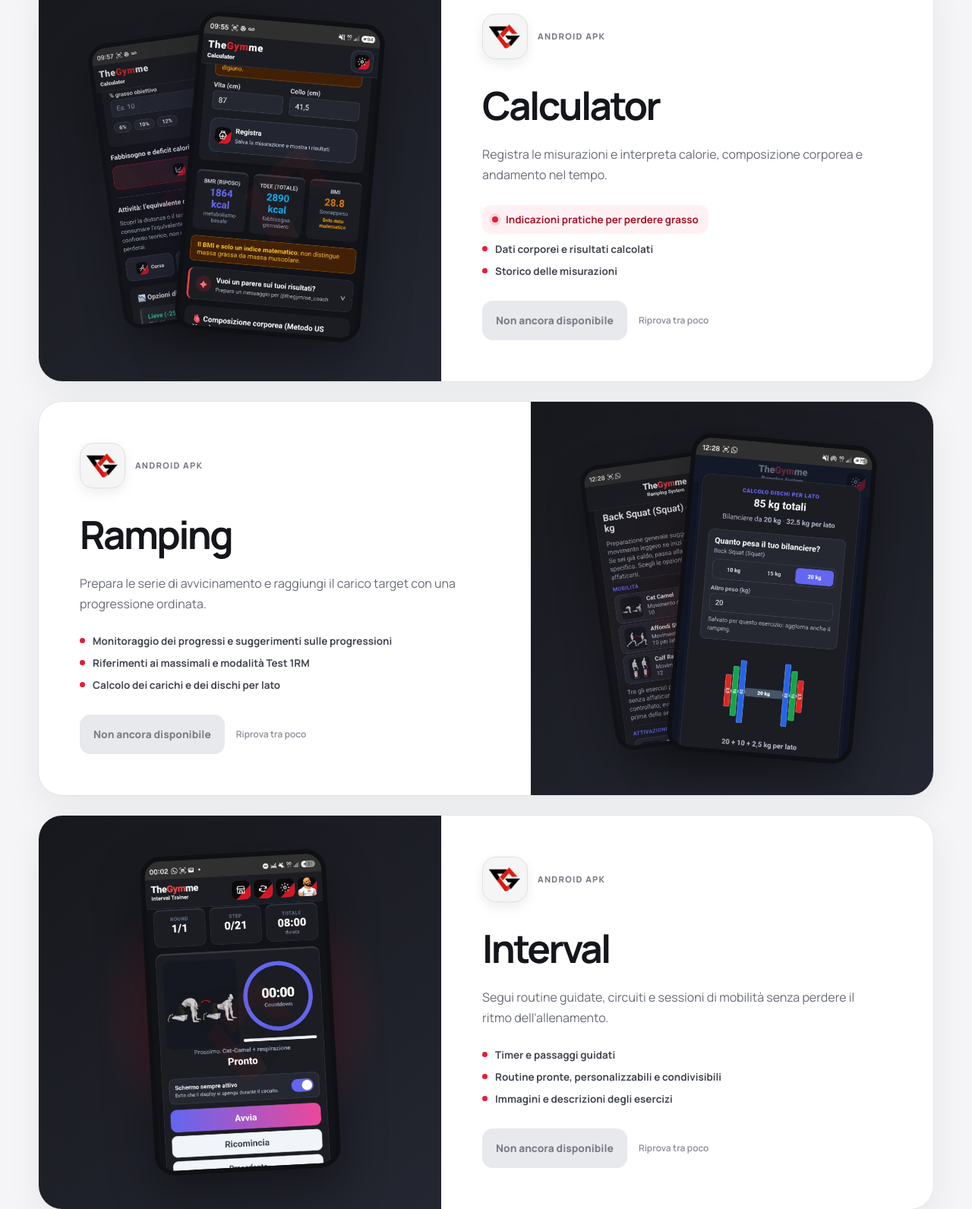
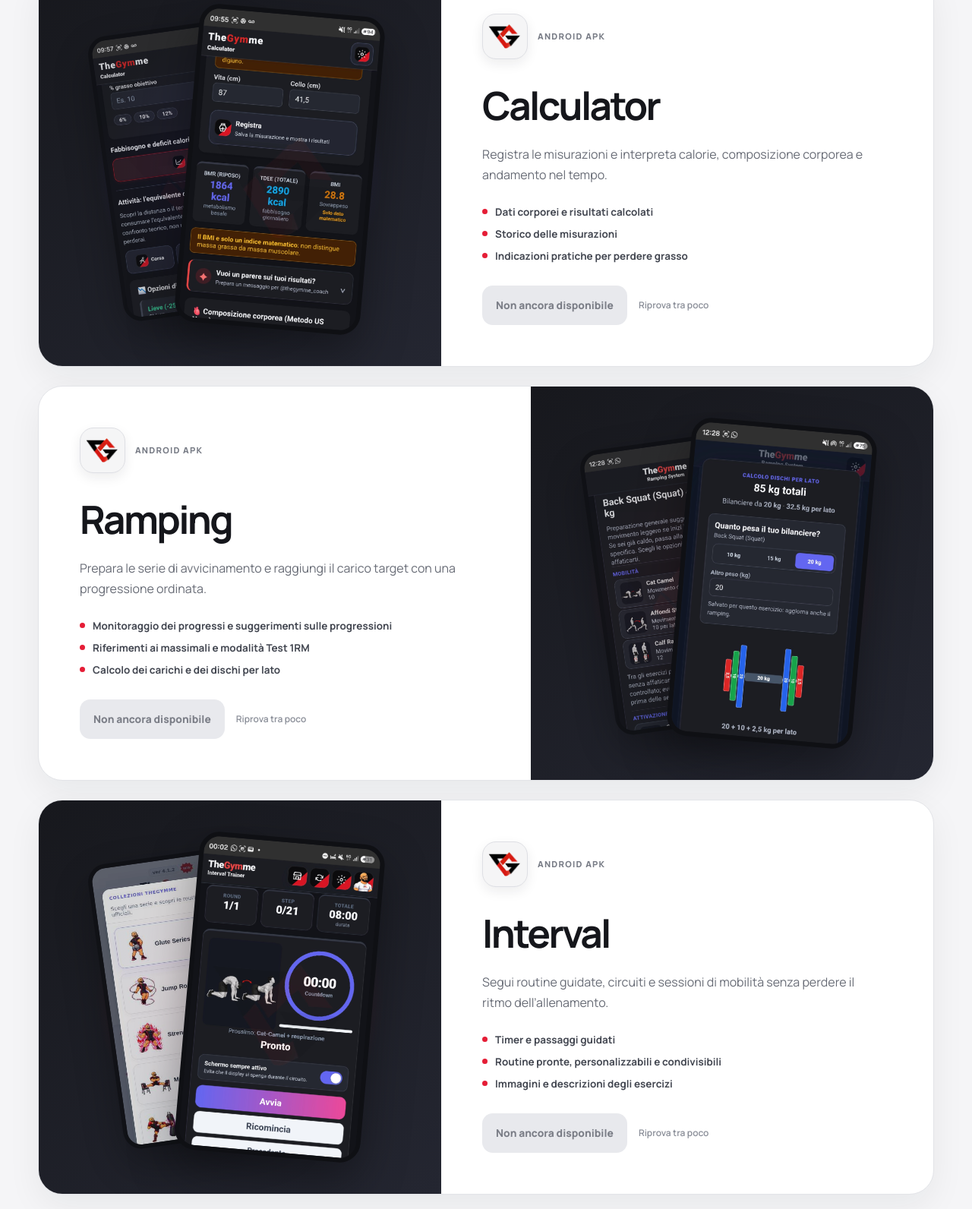
Before and after one commit to michelegimmelli-lgtm/TheGymme-Apps, a plain HTML site: page site/index.html in a window 1280 px wide. Shown: the part 1105-2697 px from the top of the page at 76% size. Drawn offline with Linux system fonts and the light colour scheme; no server answers.

Commit message:
Refine Calculator and Interval presentation

```diff
--- a/site/index.html
+++ b/site/index.html
@@ -53,9 +53,9 @@
   <main id="top">
     <section class="hero shell"><div class="hero-copy"><p class="eyebrow">Ecosistema TheGymme</p><h1>Allenati. Misura.<br><span>Progredisci.</span></h1><p class="hero-lead">Calculator, Ramping e Interval: tre strumenti indipendenti, semplici e concreti per accompagnare il tuo allenamento.</p><div class="hero-actions"><a class="button primary" href="#apps">Scopri le app <span aria-hidden="true">↓</span></a><a class="button secondary" href="#come-funziona">Come funziona</a></div><ul class="hero-proof" aria-label="Caratteristiche"><li>Trial di 30 giorni</li><li>Download diretto</li><li>Versioni aggiornate</li></ul></div><div class="product-stage" role="group" aria-label="Anteprima delle applicazioni TheGymme"><div class="phone two"><img src="assets/calculator-results.jpeg" alt="Schermata risultati di TheGymme Calculator"></div><div class="phone one"><img src="assets/interval-mobility.jpeg" alt="Schermata allenamento di TheGymme Interval Trainer"></div><div class="phone three"><img src="assets/ramping-dashboard.jpeg" alt="Schermata principale di TheGymme Ramping System"></div><span class="phone-label calc">Misura i progressi</span><span class="phone-label interval">Segui le routine</span></div></section>
     <section class="section soft" id="apps"><div class="shell"><div class="section-head"><div><p class="kicker">Le app ufficiali</p><h2>Tre strumenti.<br>Un solo metodo.</h2></div><p class="section-intro">Scegli ciò che ti serve oggi. Ogni app funziona da sola, ma insieme raccontano l’ecosistema TheGymme.</p></div><div class="app-list">
-      <article class="app-showcase" data-app="calculator"><div class="app-visual calculator"><div class="screen-card back"><img src="assets/calculator-deficit.jpeg" alt="Analisi del deficit calorico in Calculator"></div><div class="screen-card front"><img src="assets/calculator-results.jpeg" alt="Composizione corporea e risultati in Calculator"></div></div><div class="app-copy"><div class="app-meta"><span class="app-icon"><img src="assets/brand-mark.png" alt=""></span><span class="app-type">Android APK</span></div><h3>Calculator</h3><p>Registra le misurazioni e interpreta calorie, composizione corporea e andamento nel tempo.</p><ul class="feature-list"><li class="feature-highlight">Indicazioni pratiche per perdere grasso</li><li>Dati corporei e risultati calcolati</li><li>Storico delle misurazioni</li></ul><div class="download-row"><a class="download" aria-disabled="true">Cerco l’ultima versione…</a><p class="version" aria-live="polite"></p></div></div></article>
+      <article class="app-showcase" data-app="calculator"><div class="app-visual calculator"><div class="screen-card back"><img src="assets/calculator-deficit.jpeg" alt="Analisi del deficit calorico in Calculator"></div><div class="screen-card front"><img src="assets/calculator-results.jpeg" alt="Composizione corporea e risultati in Calculator"></div></div><div class="app-copy"><div class="app-meta"><span class="app-icon"><img src="assets/brand-mark.png" alt=""></span><span class="app-type">Android APK</span></div><h3>Calculator</h3><p>Registra le misurazioni e interpreta calorie, composizione corporea e andamento nel tempo.</p><ul class="feature-list"><li>Dati corporei e risultati calcolati</li><li>Storico delle misurazioni</li><li>Indicazioni pratiche per perdere grasso</li></ul><div class="download-row"><a class="download" aria-disabled="true">Cerco l’ultima versione…</a><p class="version" aria-live="polite"></p></div></div></article>
       <article class="app-showcase" data-app="ramping"><div class="app-visual ramping"><div class="screen-card back"><img src="assets/ramping-warmup.jpeg" alt="Suggerimenti di mobilità e attivazione in Ramping"></div><div class="screen-card front"><img src="assets/ramping-plates.jpeg" alt="Calcolo dei dischi per lato in Ramping"></div></div><div class="app-copy"><div class="app-meta"><span class="app-icon"><img src="assets/brand-mark.png" alt=""></span><span class="app-type">Android APK</span></div><h3>Ramping</h3><p>Prepara le serie di avvicinamento e raggiungi il carico target con una progressione ordinata.</p><ul class="feature-list"><li>Monitoraggio dei progressi e suggerimenti sulle progressioni</li><li>Riferimenti ai massimali e modalità Test 1RM</li><li>Calcolo dei carichi e dei dischi per lato</li></ul><div class="download-row"><a class="download" aria-disabled="true">Cerco l’ultima versione…</a><p class="version" aria-live="polite"></p></div></div></article>
-      <article class="app-showcase" data-app="interval"><div class="app-visual interval"><div class="screen-card single"><img src="assets/interval-mobility.jpeg" alt="Routine Mobility Series in Interval Trainer"></div></div><div class="app-copy"><div class="app-meta"><span class="app-icon"><img src="assets/brand-mark.png" alt=""></span><span class="app-type">Android APK</span></div><h3>Interval</h3><p>Segui routine guidate, circuiti e sessioni di mobilità senza perdere il ritmo dell’allenamento.</p><ul class="feature-list"><li>Timer e passaggi guidati</li><li>Routine pronte, personalizzabili e condivisibili</li><li>Immagini e descrizioni degli esercizi</li></ul><div class="download-row"><a class="download" aria-disabled="true">Cerco l’ultima versione…</a><p class="version" aria-live="polite"></p></div></div></article>
+      <article class="app-showcase" data-app="interval"><div class="app-visual interval"><div class="screen-card back"><img src="assets/interval-routines.jpeg" alt="Selettore delle collezioni e delle routine di Interval Trainer"></div><div class="screen-card front"><img src="assets/interval-mobility.jpeg" alt="Routine Mobility Series in Interval Trainer"></div></div><div class="app-copy"><div class="app-meta"><span class="app-icon"><img src="assets/brand-mark.png" alt=""></span><span class="app-type">Android APK</span></div><h3>Interval</h3><p>Segui routine guidate, circuiti e sessioni di mobilità senza perdere il ritmo dell’allenamento.</p><ul class="feature-list"><li>Timer e passaggi guidati</li><li>Routine pronte, personalizzabili e condivisibili</li><li>Immagini e descrizioni degli esercizi</li></ul><div class="download-row"><a class="download" aria-disabled="true">Cerco l’ultima versione…</a><p class="version" aria-live="polite"></p></div></div></article>
     </div></div></section>
     <section class="section" id="come-funziona"><div class="shell"><div class="section-head"><div><p class="kicker">Come funziona</p><h2>Dal download<br>all’allenamento.</h2></div><p class="section-intro">Niente percorsi complicati: scegli lo strumento, installalo e comincia a usarlo.</p></div><div class="steps"><article class="step"><span class="step-number">01</span><h3>Scegli la tua app</h3><p>Calculator, Ramping o Interval: parti dalla funzione che ti serve davvero.</p></article><article class="step"><span class="step-number">02</span><h3>Scarica l’APK ufficiale</h3><p>Il pulsante trova automaticamente la versione pubblica più recente.</p></article><article class="step"><span class="step-number">03</span><h3>Allenati e misura</h3><p>Usa strumenti concreti, conserva i tuoi dati e osserva i progressi nel tempo.</p></article></div></div></section>
     <section class="section" id="rebuild"><div class="shell"><div class="rebuild"><div><p class="kicker">Il percorso TheGymme</p><h2>REBUILD 8</h2><p>Otto settimane per rimettere ordine nell’allenamento, costruire continuità e tornare a sentirti forte. Le app sono gli strumenti; REBUILD 8 sarà il percorso che le mette in relazione.</p></div><div class="rebuild-card"><span>In evoluzione</span><strong>Non una semplice scheda.</strong><p>Un’esperienza guidata che unirà allenamento, mobilità, progressione e monitoraggio in un unico percorso.</p></div></div></div></section>
```
